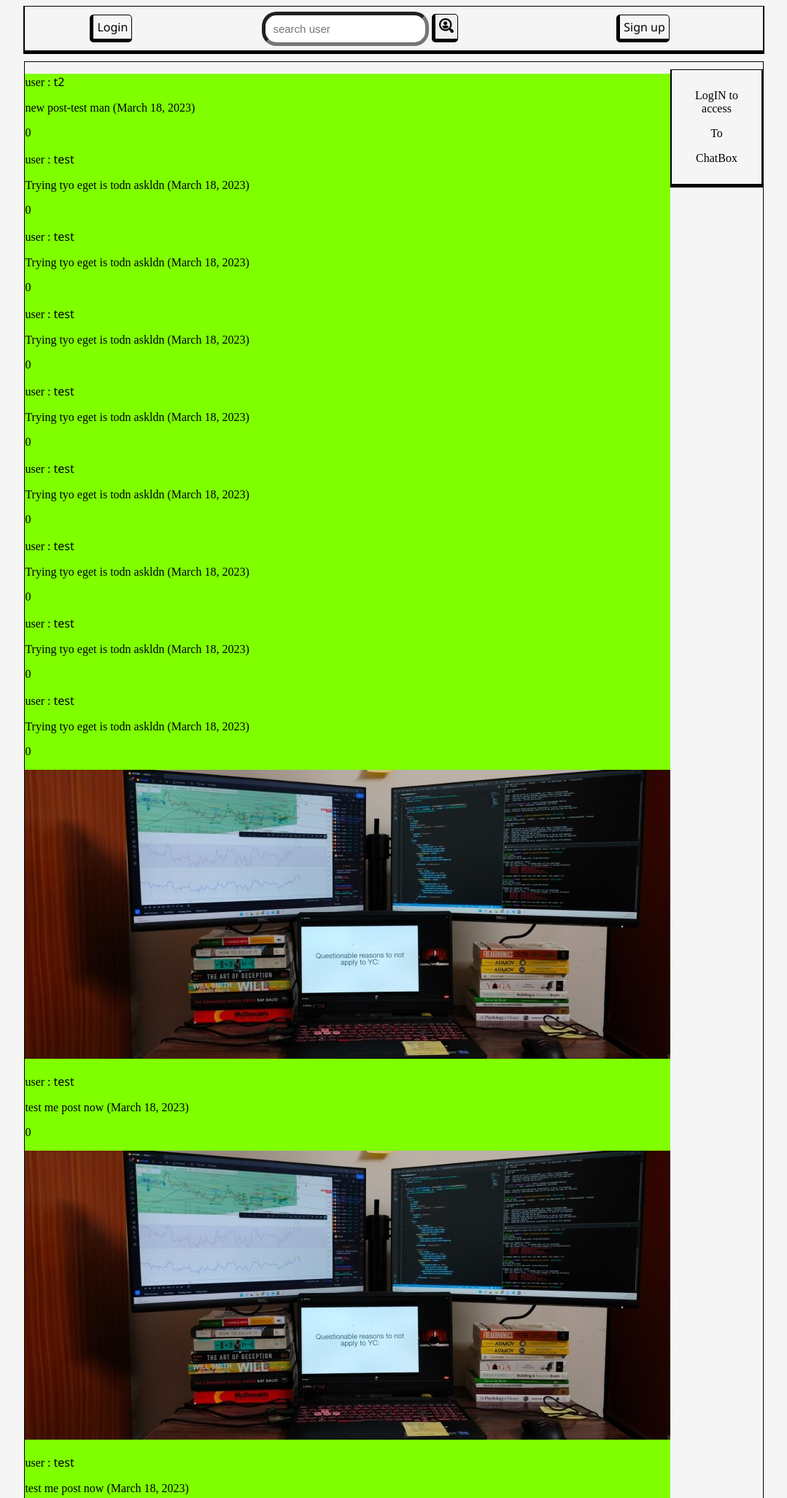
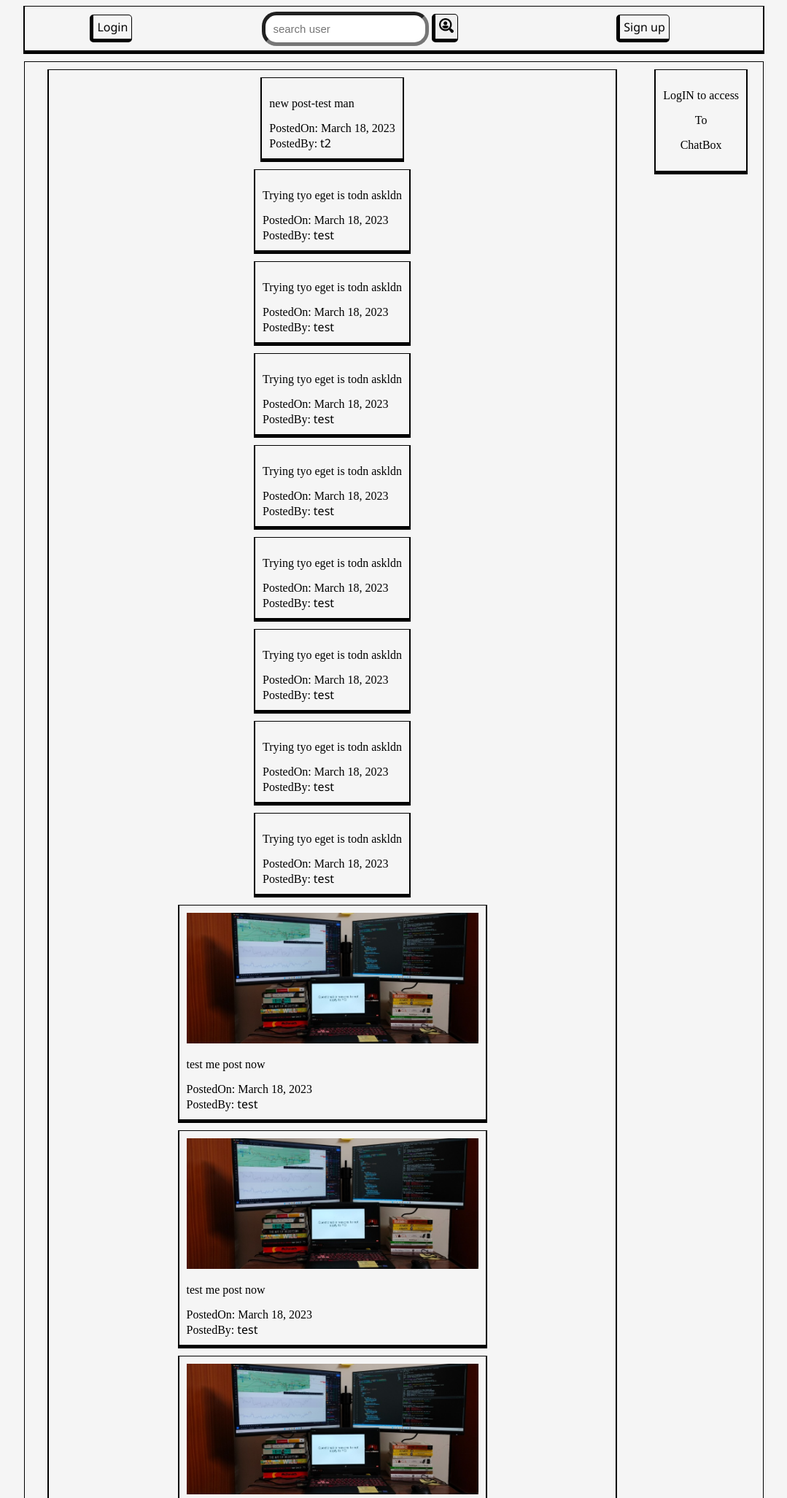
Before and after one commit to RajGM/webDevProject, a Django app: page / in a window 1280 px wide. Shown: the top 2053 px of the page at 73% size, without its empty margins (100-1179 px from the left). Run offline with Django 3.2, Linux system fonts and the light colour scheme; data comes from the database, SQL or seed files in the repository; both versions use the stored data as it was after the commit.

Commit message:
mainFeed styling done

```diff
--- a/socialmedia/static/css/index.css
+++ b/socialmedia/static/css/index.css
@@ -83,10 +83,6 @@ a{
     flex-direction: row;
     justify-content: space-around;
     border: 1px solid black;
-}
-
-.feedDiv{
-    background-color: chartreuse;
 }
 
 .sideBar{
--- a/socialmedia/templates/home_feed.html
+++ b/socialmedia/templates/home_feed.html
@@ -1,13 +1,24 @@
-<div class="feedDiv">
+<div class="column boderDiv" style='padding:10px; margin: 10px;' >
     {% for post in posts %}
-    <div class="card" style='margin-top: 10px'>
+    <div class="boderDiv" style='padding:10px'>
       {% if post.media %}
-      <img class="post-img" src="{{ post.media.url }}" >
+      <div>
+        <img class="post-img" src="{{ post.media.url }}" style="max-height: 400px; max-width: 400px;">
+      </div>
       {% endif %}
-      <div class="card-section">
-        <p> user : <a href="/{{ post.user }}">{{ post.user }}</a> </p>
-        <p>{{ post.text }} ({{ post.postDate }})</p>
-        <p><i class="fi-heart"></i>{{post.likes}} </p>
+
+      <div>
+        <div style="max-width: 800px;">
+          <p style="word-wrap: break-word;">
+            {{ post.text }}
+          </p>
+        </div>
+        <div>
+          PostedOn: {{ post.postDate }}
+        </div>
+        <div>
+          PostedBy: <a href="/{{ post.user }}">{{ post.user }}</a>
+        </div>
       </div>
     </div>
     {% endfor %}
```
Also changed, not shown: socialmedia/templates/chat_room.html (+5 -36 lines), db.sqlite3.
